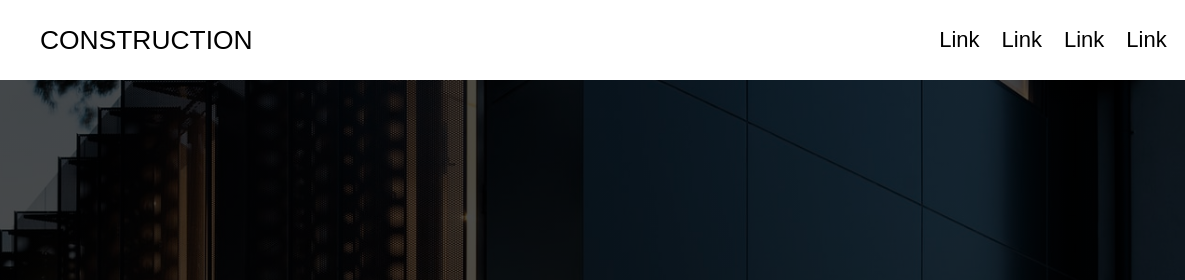
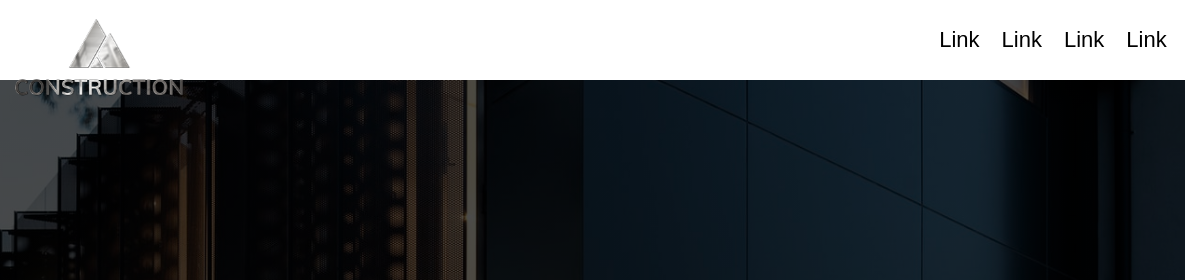
Before and after one commit to RickyRivas/construction-design-1, a plain HTML site: page index.html in a window 1280 px wide. Shown: the top 280 px of the page, 0-1185 px from the left. Drawn offline with nearby package versions, Linux system fonts and the light colour scheme; a web font is replaced by a local one.

Commit message:
added demo logo

```diff
--- a/index.html
+++ b/index.html
@@ -30,7 +30,7 @@
     <header>
         <nav>
             <div class='logo-wrapper'>
-                <p>Construction</p>
+                <img src='assets/demo-logo.png' alt='Demo Logo'>
             </div>
             <div class='navlinks-overlay'></div>
             <ul class="nav-links">
@@ -311,7 +311,7 @@
     <footer>
         <div class='container'>
             <div class='col'>
-                <h2>R Web Designs</h2>
+                <h2>About Company</h2>
                 <p>Based in Tulsa, Oklahoma, R Web Designs is a local small business web design and development agency
                     with the goal of providing modern, performant websites that are reasonably priced and meet your
                     business needs.</p>
--- a/scss/layout/_header1.scss
+++ b/scss/layout/_header1.scss
@@ -35,10 +35,18 @@
       width: 100%;
       height: 8vh;
 
-      & p {
-        font-size: 1.2em;
-        color: white;
-        text-transform: uppercase;
+      // & p {
+      //   font-size: 1.2em;
+      //   color: white;
+      //   text-transform: uppercase;
+      // }
+
+      //image
+      img {
+        width: 8rem;
+        position: absolute;
+        top: .5rem;
+        left: .5rem;
       }
 
 
```
Also changed, not shown: assets/demo-logo.png (added), scss/main.css, 2 other files.
